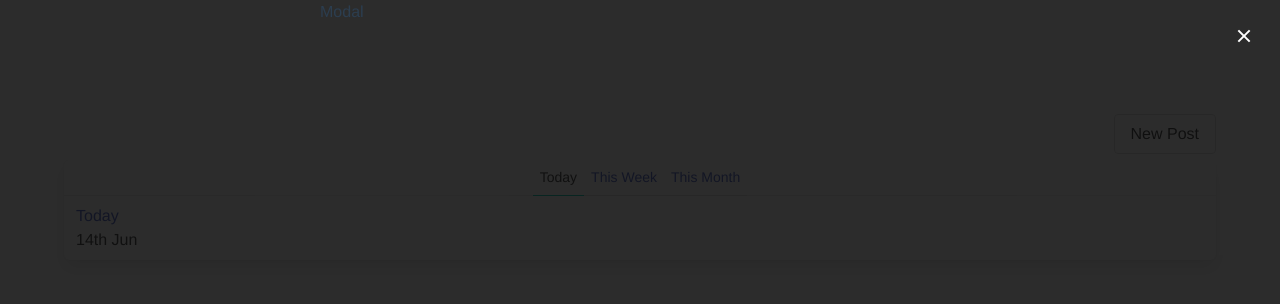
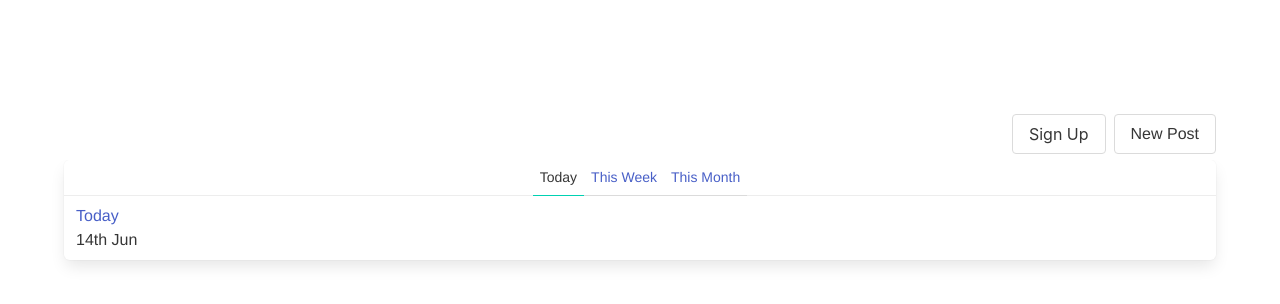
Before and after one commit to lmiller1990/vuejs-composition-api-course, a Vue app: page / in a window 1280 px wide. Shown: the top 304 px of the page. Built offline with nearby package versions, Linux system fonts and the light colour scheme.

Commit message:
useModal composable

```diff
--- a/src/App.vue
+++ b/src/App.vue
@@ -1,12 +1,15 @@
 <template>
-  <div class="modal" style="display: block">
+  <div class="modal" :style="style">
     <div class="modal-background"></div>
     <div class="modal-content">
       <div id="modal">
 
       </div>
     </div>
-    <button class="modal-close is-large"></button>
+    <button
+      @click="hide"
+      class="modal-close is-large">
+    </button>
   </div>
 
   <section class="section">
@@ -18,13 +21,31 @@
 </template>
 
 <script lang="ts">
-import { defineComponent } from 'vue';
+import { computed, defineComponent } from 'vue';
 import Navbar from './components/Navbar.vue'
+import { useModal } from './useModal'
 
 export default defineComponent({
   name: 'App',
   components: {
     Navbar
+  },
+
+  setup() {
+    const modal = useModal()
+
+    const style = computed(() => {
+      return {
+        display: modal.show.value ? 'block' : 'none'
+      }
+    })
+
+    return {
+      style,
+      hide: () => {
+        modal.hideModal()
+      }
+    }
   }
 });
 </script>
--- a/src/components/Navbar.vue
+++ b/src/components/Navbar.vue
@@ -2,6 +2,13 @@
   <div class="navbar">
     <div class="navbar-end">
       <div class="buttons">
+        <button
+          class="button"
+          @click="show"
+        >
+          Sign Up
+        </button>
+
         <router-link
           class="button"
           to="/posts/new"
@@ -16,3 +23,20 @@
     <div>Modal</div>
   </teleport>
 </template>
+
+<script lang="ts">
+import { computed, defineComponent } from 'vue';
+import { useModal } from '../useModal'
+
+export default defineComponent({
+  setup() {
+    const modal = useModal()
+
+    return {
+      show: () => {
+        modal.showModal()
+      }
+    }
+  }
+});
+</script>
--- /dev/null
+++ b/src/useModal.ts
@@ -0,0 +1,11 @@
+import { ref } from "vue";
+
+const show = ref(false)
+
+export function useModal() {
+  return {
+    show,
+    showModal: () => show.value = true,
+    hideModal: () => show.value = false,
+  }
+}
```
